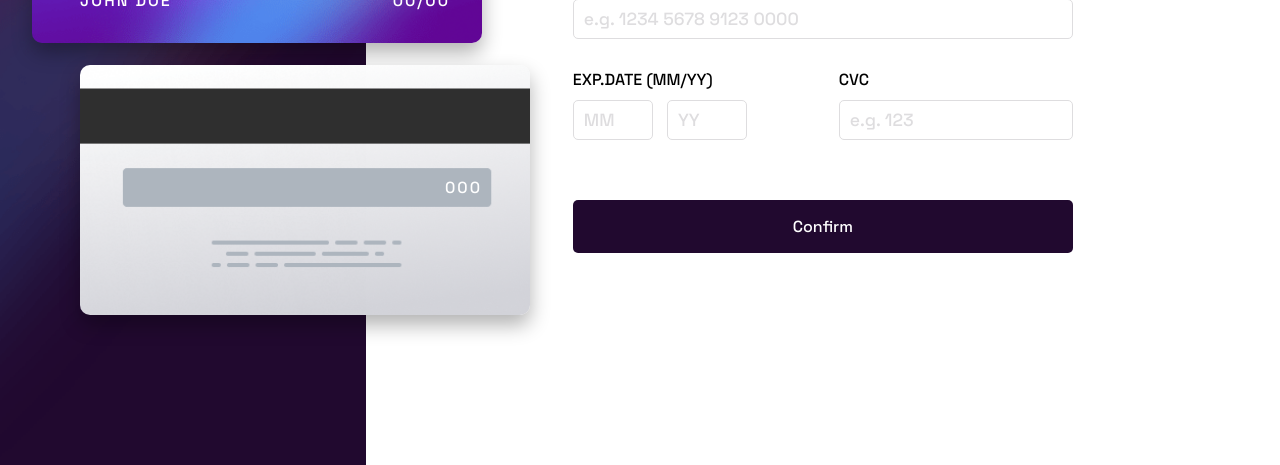
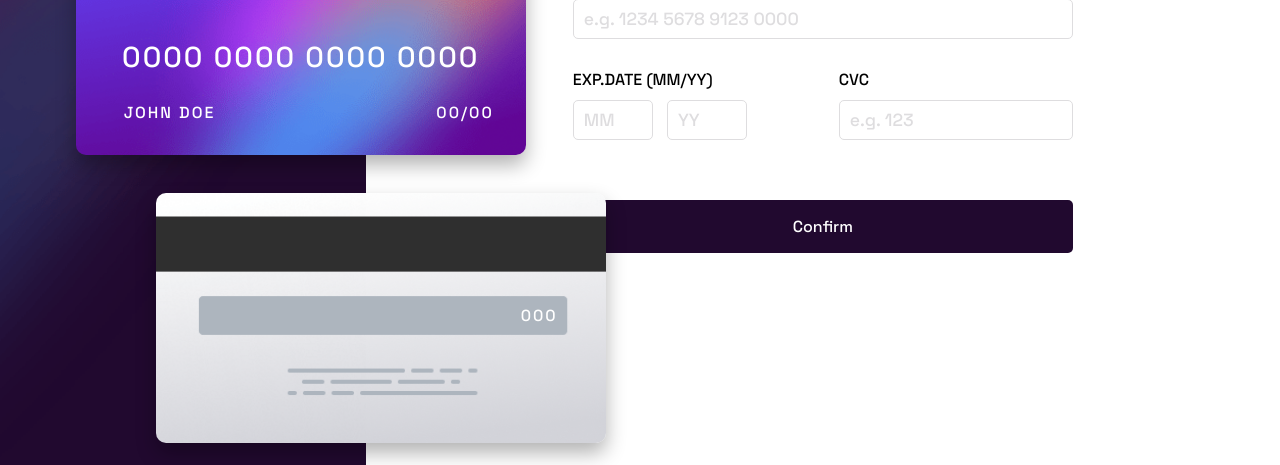
Before and after one commit to Liberator-I/Interactive-Card-Details-Form, a website: page index.html in a window 1280 px wide. Shown: the part 335-800 px from the top of the page. Drawn offline with nearby package versions, Linux system fonts and the light colour scheme; files that its build step writes are made by us from their sources.

Commit message:
Update style.scss

```diff
--- a/Assets/sass/style.scss
+++ b/Assets/sass/style.scss
@@ -360,20 +360,20 @@ $inputBorder: hsl(278, 94%, 30%);
     }
 }
 
-/* For 1366 Resolution */
-@media only screen and (min-width: 1030px) and (max-width: 1466px)
-{
-    .wrapper {
-        .card-wrapper {
-            .card-front {
-                top: 8rem;
-                left: 2rem;
-            }
+// /* For 1366 Resolution */
+// @media only screen and (min-width: 1030px) and (max-width: 1466px)
+// {
+//     .wrapper {
+//         .card-wrapper {
+//             .card-front {
+//                 top: 8rem;
+//                 left: 2rem;
+//             }
 
-            .card-back {
-                top: 25rem;
-                left: 5rem;
-            }
-        }
-    }
-}
+//             .card-back {
+//                 top: 25rem;
+//                 left: 5rem;
+//             }
+//         }
+//     }
+// }
```
